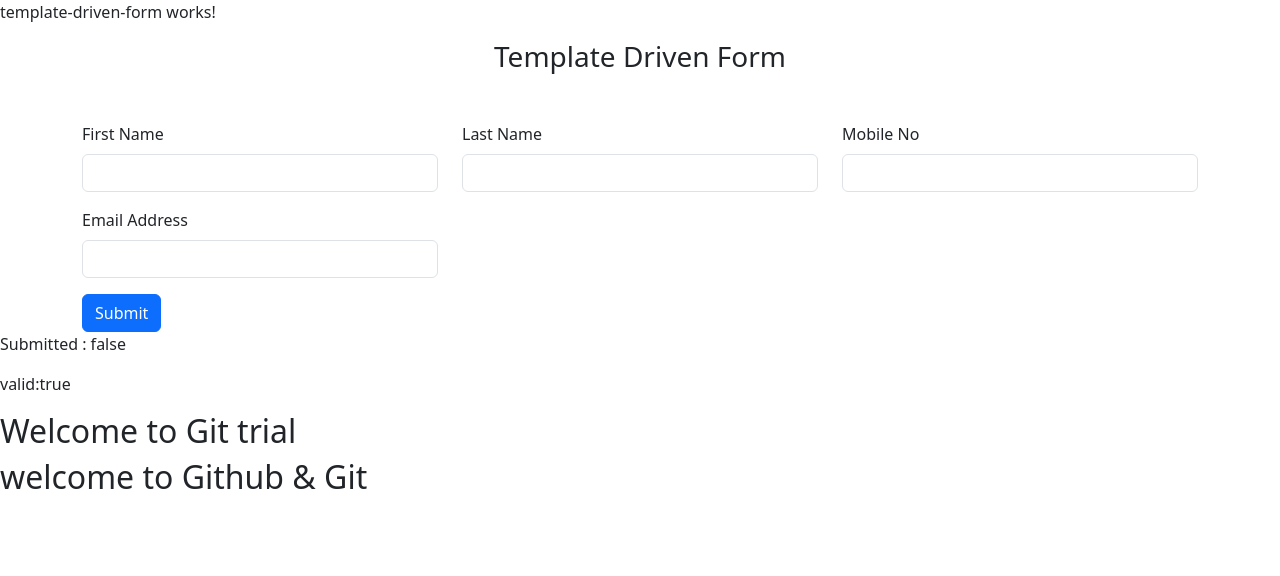
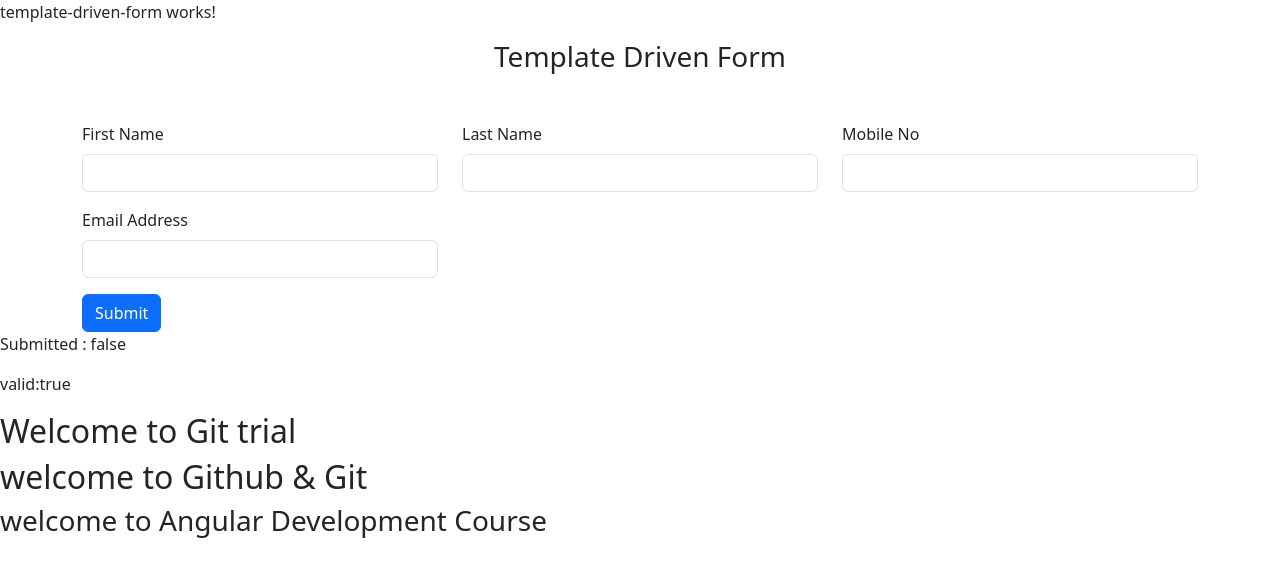
Before and after one commit to dipalihbadgujar/angular-demo, an Angular app: page / in a window 1280 px wide. Shown: the top 576 px of the page. Built offline with nearby package versions, Linux system fonts and the light colour scheme.

Commit message:
new message1 Add

```diff
--- a/src/app/app.component.html
+++ b/src/app/app.component.html
@@ -17,3 +17,4 @@
  <h3>my new angular pages</h3>  -->
 
  <h2>{{message}}</h2>
+ <h3>{{message2}}</h3>
--- a/src/app/app.component.ts
+++ b/src/app/app.component.ts
@@ -10,4 +10,6 @@ export class AppComponent {
 
   message:string="welcome to Github & Git"
   message2:string="welcome to Angular Development Course"
+
+  message3:string="Welcome to the new World"
 }
```
